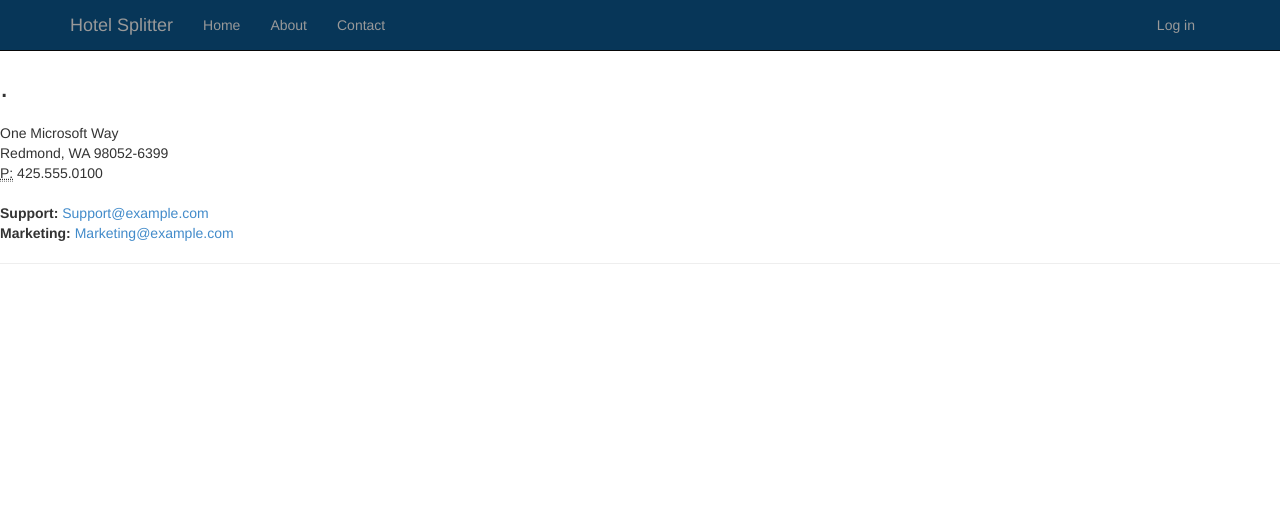
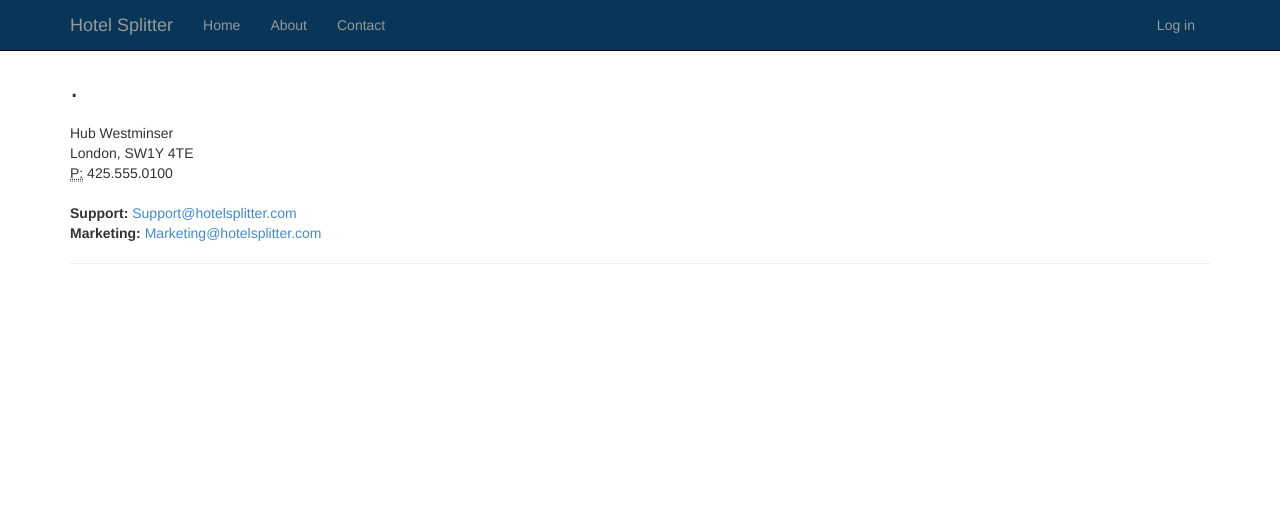
Before and after one commit to szelee/sabrehackathon, a Django app: template DjangoWebProject1/app/templates/app/contact.html in a window 1280 px wide. Shown: the top 524 px of the page. Run offline with Django 3.2, Linux system fonts and the light colour scheme; the template is opened without the code that fills it, so the values that code supplies are empty; some libraries are stand-ins or nearby versions.

Commit message:
update UI

```diff
--- a/DjangoWebProject1/app/templates/app/about.html
+++ b/DjangoWebProject1/app/templates/app/about.html
@@ -1,10 +1,10 @@
 {% extends "app/layout.html" %}
 
 {% block content %}
-
+<div class="container">
 <h2>{{ title }}.</h2>
 <h3>{{ message }}</h3>
 
-<p>Use this area to provide additional information.</p>
+<p>Hotel Splitter always find a way to offer you the best price to book your hotels.</p>
 
 {% endblock %}
--- a/DjangoWebProject1/app/templates/app/contact.html
+++ b/DjangoWebProject1/app/templates/app/contact.html
@@ -1,20 +1,20 @@
 {% extends "app/layout.html" %}
 
 {% block content %}
-
+<div class="container">
 <h2>{{ title }}.</h2>
 <h3>{{ message }}</h3>
 
 <address>
-    One Microsoft Way<br />
-    Redmond, WA 98052-6399<br />
+    Hub Westminser<br />
+    London, SW1Y 4TE<br />
     <abbr title="Phone">P:</abbr>
     425.555.0100
 </address>
 
 <address>
-    <strong>Support:</strong>   <a href="mailto:Support@example.com">Support@example.com</a><br />
-    <strong>Marketing:</strong> <a href="mailto:Marketing@example.com">Marketing@example.com</a>
+    <strong>Support:</strong>   <a href="mailto:Support@hotelsplitter.com">Support@hotelsplitter.com</a><br />
+    <strong>Marketing:</strong> <a href="mailto:Marketing@hotelsplitter.com">Marketing@hotelsplitter.com</a>
 </address>
 
 {% endblock %}
--- a/DjangoWebProject1/app/templates/app/index.html
+++ b/DjangoWebProject1/app/templates/app/index.html
@@ -2,7 +2,7 @@
 
 {% block content %}
 {% load staticfiles %}
-
+<div class="container-fluid">
 <div class="container-fluid" style="border:0;margin-top:-20px;">
 	<img class="img-responsive" src="{% static 'app/images/amsterdam01.jpg' %}" alt="Amsterdam" height="800" width="1920"/>
 </div>
--- a/DjangoWebProject1/app/templates/app/layout.html
+++ b/DjangoWebProject1/app/templates/app/layout.html
@@ -37,7 +37,7 @@
         </div>
     </div>
 
-    <div class="container-fluid">
+
 {% block content %}{% endblock %}
         <hr/>
         <footer>
--- a/DjangoWebProject1/app/templates/app/results.html
+++ b/DjangoWebProject1/app/templates/app/results.html
@@ -2,6 +2,7 @@
 
 {% block content %}
 {% load staticfiles %}
+<div class="container-fluid">
 <div class="content clearfix">
     {% for each in response %}
    <div class="item-details">
```
